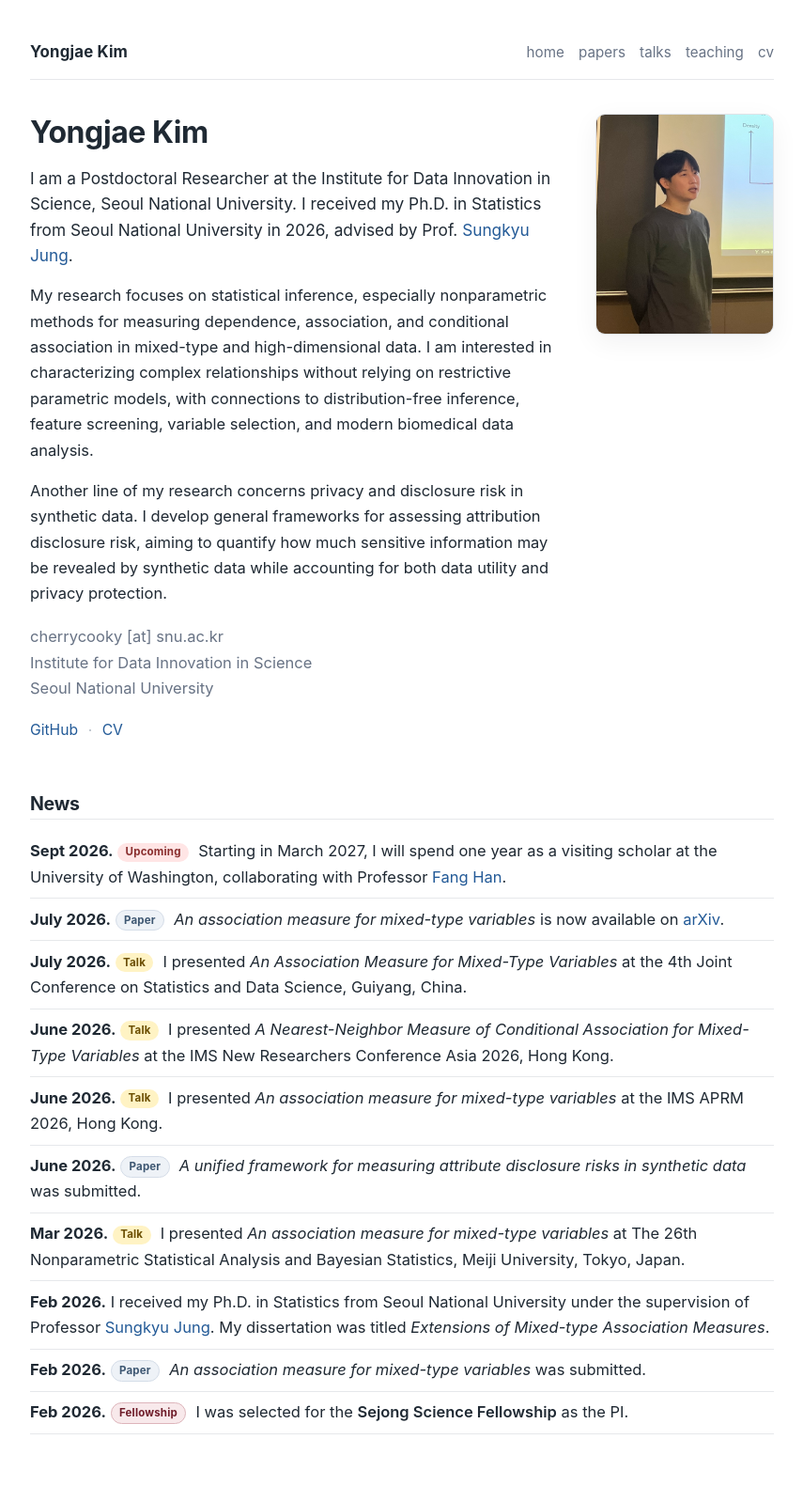
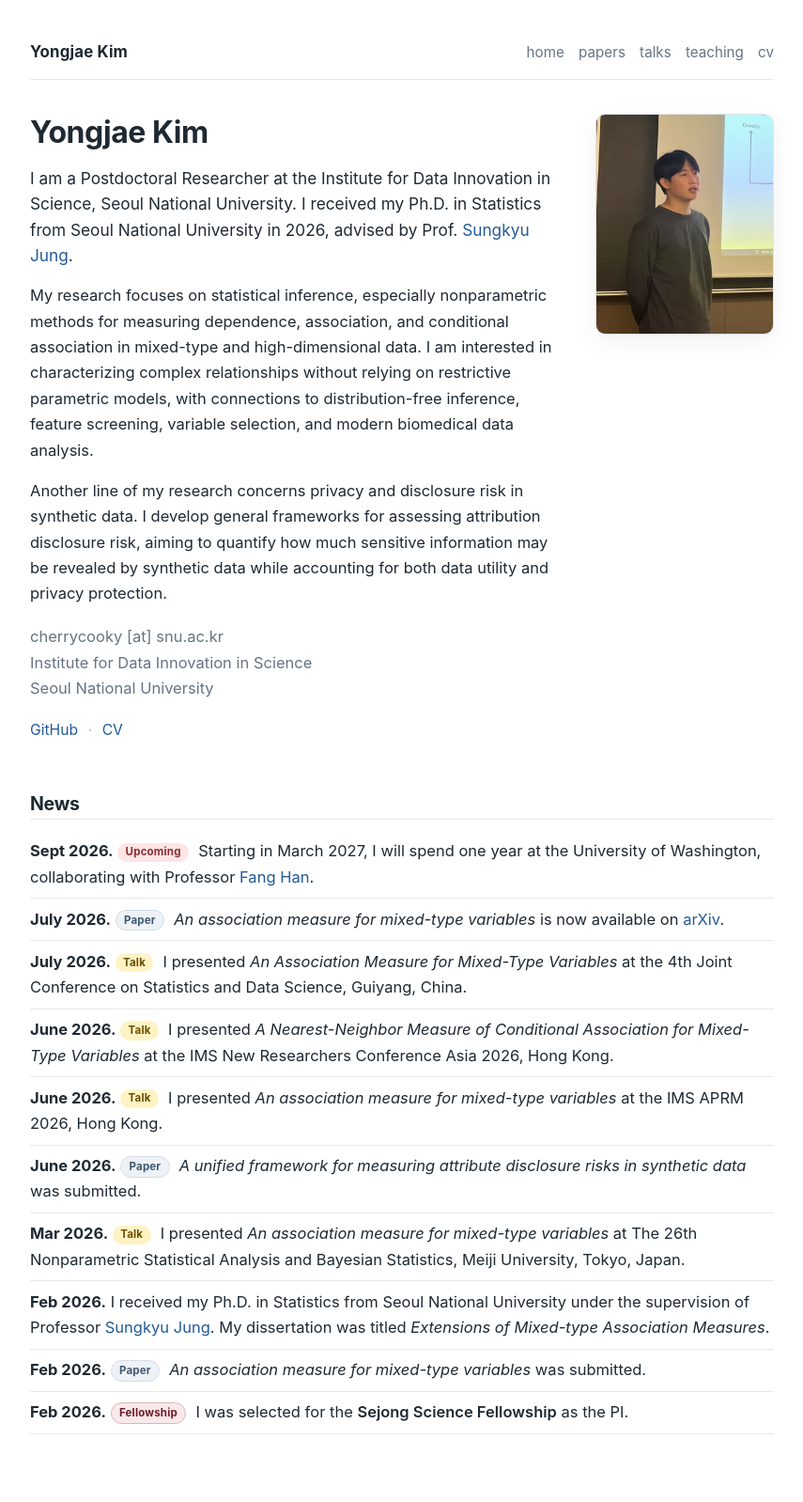
Before and after one commit to cherrrycooky/cherrrycooky.github.io, a Jekyll site: the page built from index.markdown, in a window 1280 px wide. Shown: the whole page at 94% size, without its empty margins (212-1067 px from the left). Built offline with Jekyll 4.4.1, drawn with Linux system fonts in a browser that asks for light colours.

Commit message:
Remove unconfirmed visiting scholar title from UW news

```diff
--- a/index.markdown
+++ b/index.markdown
@@ -39,7 +39,7 @@
 <section class="news-section">
   <h2>News</h2>
   <ul class="news-list">
-    <li><span class="news-date">Sept 2026.</span> <span class="tag tag-upcoming">Upcoming</span> Starting in March 2027, I will spend one year as a visiting scholar at the University of Washington, collaborating with Professor <a href="https://sites.stat.washington.edu/people/fanghan/">Fang Han</a>.</li>
+    <li><span class="news-date">Sept 2026.</span> <span class="tag tag-upcoming">Upcoming</span> Starting in March 2027, I will spend one year at the University of Washington, collaborating with Professor <a href="https://sites.stat.washington.edu/people/fanghan/">Fang Han</a>.</li>
     <li><span class="news-date">July 2026.</span> <span class="tag tag-paper">Paper</span> <em>An association measure for mixed-type variables</em> is now available on <a href="https://arxiv.org/abs/2607.26508">arXiv</a>.</li>
     <li><span class="news-date">July 2026.</span> <span class="tag tag-talk">Talk</span> I presented <em>An Association Measure for Mixed-Type Variables</em> at the 4th Joint Conference on Statistics and Data Science, Guiyang, China.</li>
     <li><span class="news-date">June 2026.</span> <span class="tag tag-talk">Talk</span> I presented <em>A Nearest-Neighbor Measure of Conditional Association for Mixed-Type Variables</em> at the IMS New Researchers Conference Asia 2026, Hong Kong.</li>
```
